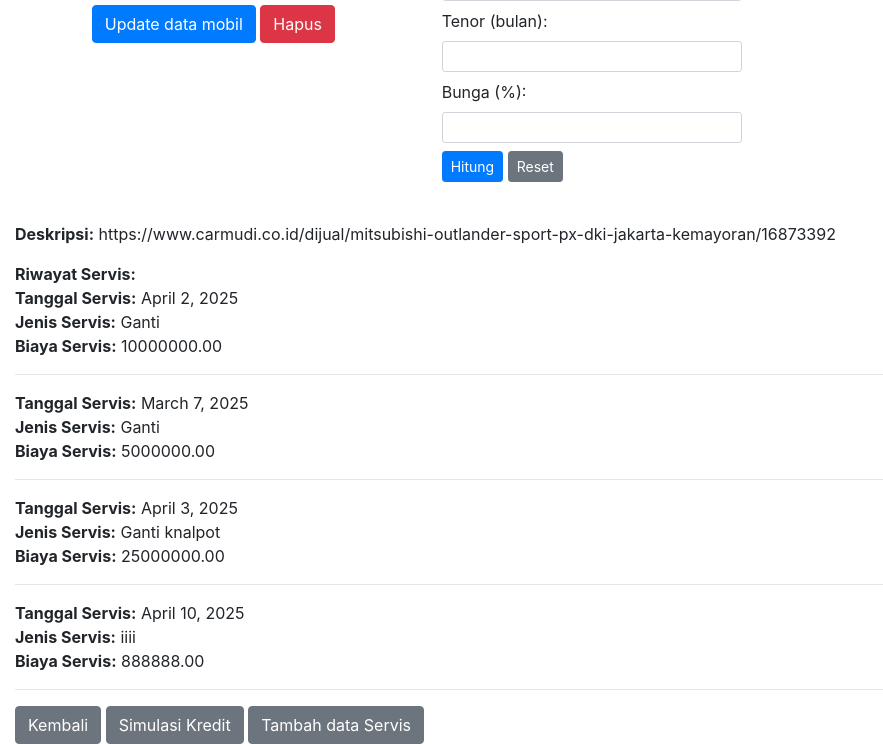
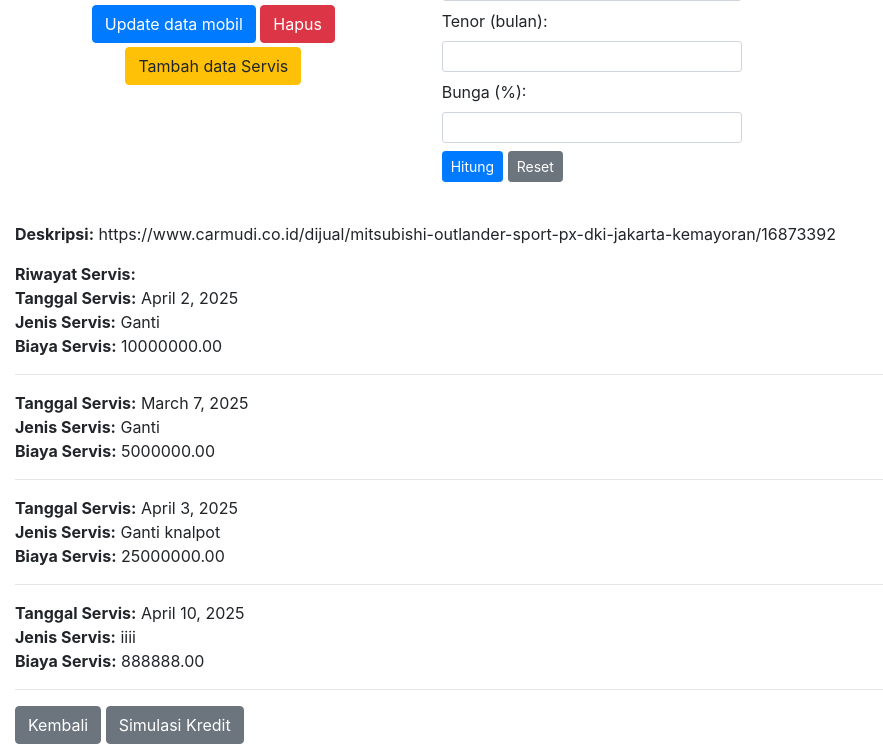
Before and after one commit to xarksy/carShowroom, a Django app: page /detail/4/ in a window 1280 px wide. Shown: the part 412-1156 px from the top of the page, without its empty margins (0-883 px from the left). Run offline with Django 5.2, Linux system fonts and the light colour scheme; data comes from the database, SQL or seed files in the repository; some libraries are stand-ins or nearby versions.

Commit message:
set margin top atas

```diff
--- a/showroomCar/cars/templates/cars/detail.html
+++ b/showroomCar/cars/templates/cars/detail.html
@@ -31,6 +31,7 @@
                         {% csrf_token %}
                         <button type="submit" onclick="return confirm('Yakin ingin menghapus mobil ini?')" class="btn btn-danger">Hapus</button>
                     </form>
+                    <a href="{% url 'service_history' car.id%}" class="btn btn-warning mt-1">Tambah data Servis</a>
                 </div>
             </div>
 
@@ -99,7 +100,7 @@
                 </div>
                 <a href="{% url 'carList' %}" class="btn btn-secondary">Kembali</a>
                 <a href="{% url 'carList' %}" class="btn btn-secondary">Simulasi Kredit</a>
-                <a href="{% url 'service_history' car.id%}" class="btn btn-secondary">Tambah data Servis</a>
+
             </div>
         </div>
     </div>
```
